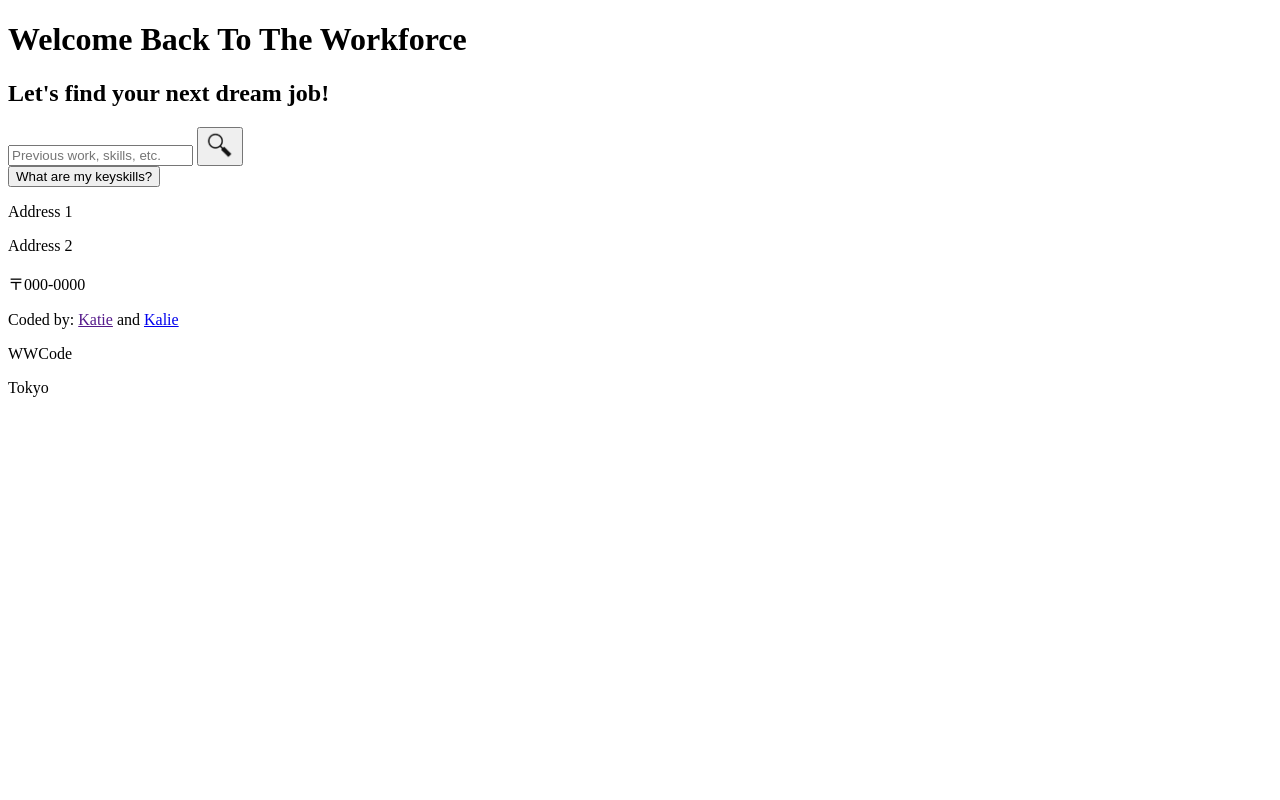
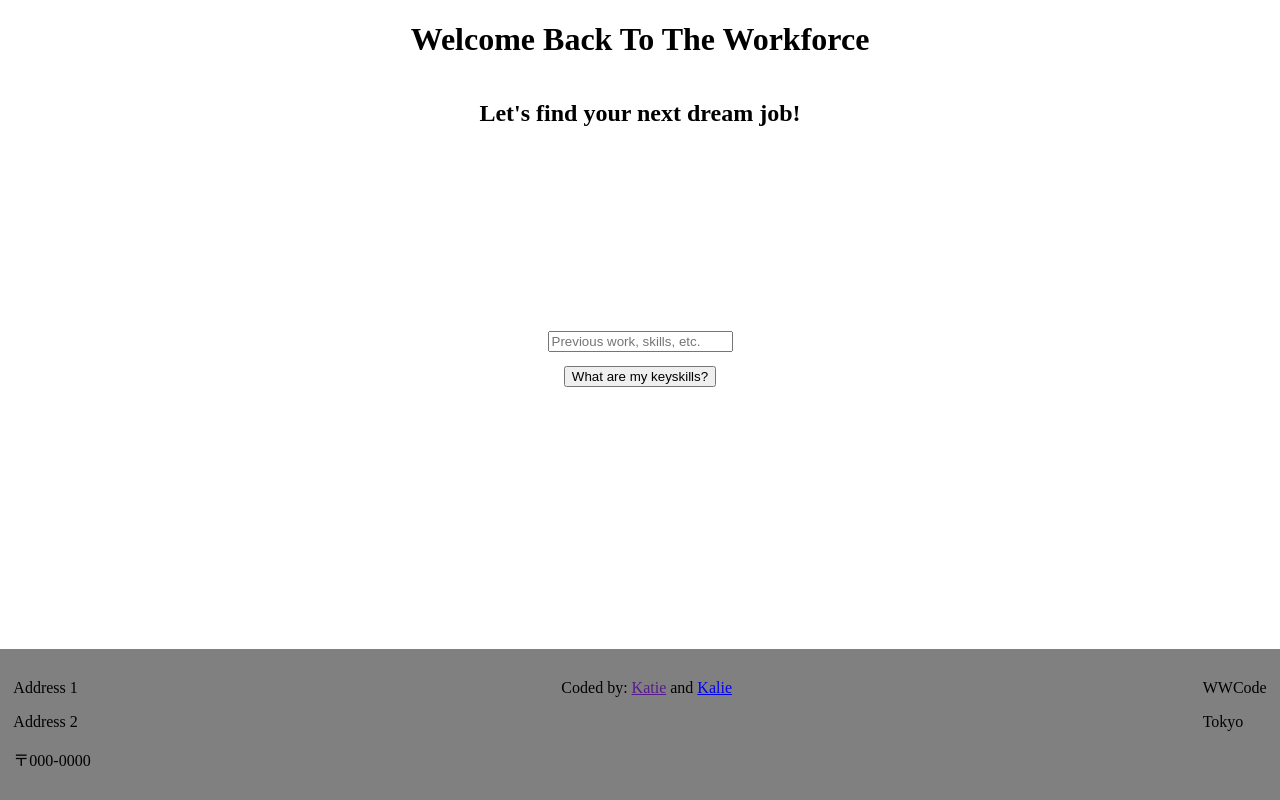
Before and after one commit to coffeeB4Ugo/transferable-skills-matcher, a plain HTML site: page index.html in a window 1280 px wide. Drawn offline with Linux system fonts and the light colour scheme.

Commit message:
Connect css to html, Space boxes w flexbox

```diff
--- a/index.html
+++ b/index.html
@@ -1,30 +1,30 @@
 <!DOCTYPE html>
 <html lang="en">
 <head>
-    <link rel="style" href="./style.css"/>
     <meta charset="UTF-8">
     <meta name="viewport" content="width=device-width, initial-scale=1.0">
     <title>Project Name</title>
-
+    <link rel="stylesheet" type="text/css" href="style.css" />
 </head>
 <body>
  <div class="welcome-box">
     <h1>Welcome Back To The Workforce</h1>
     <h2>Let's find your next dream job!</h2>
  </div>
-   <div class="known-skill-box">
+   <div class="content-box">
     <div class="search-bar">
         <form action="">
             <input type="text" placeholder="Previous work, skills, etc." name="q">
-            <button type="submit">
-                <img src="search.png" alt="search icon" width="30" height="30">
-            </button>
+           <!--  <button type="submit">
+               <img src="search.png" alt="search icon" width="30" height="30">
+            </button> -->
         </form>
     </div>
-   </div>
-   <div class="unknown-skill-box">
+    <div class="button-box">
     <button>What are my keyskills?</button>
    </div>
+  </div>
+
  <div class="footer">
     <div class="address-box">
         <p>Address 1</p>
--- a/style.css
+++ b/style.css
@@ -5,22 +5,41 @@ html {
     box-sizing: inherit;
 }
 
-body {
+body, html {
+    margin: 0;
+    height: 100%;
     display: flex;
+    flex-direction: column;
     justify-content: space-between;
 }
 
 .welcome-box {
     display: flex;
+    flex-direction: column;
     flex: 1;
-    border: 2px black;
 }
 
-.unkown-skill-box, .known-skill-box {
+h1, h2 {
+    text-align: center;
+}
+
+.button-box, .search-bar {
     display: flex;
-    border: 2px black;
+    padding: 5pt;
+}
+
+.content-box {
+    display: flex;
+    flex: 1;
+    flex-direction: column;
+    justify-content: flex-start;
+    align-items: center;
 }
 
 .footer {
+    display: flex;
+    flex: 0;
+    justify-content: space-between;
+    padding: 10pt;
     background-color: grey;
 }
```
